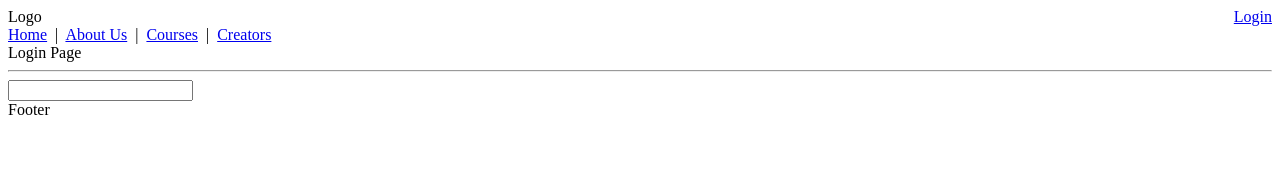
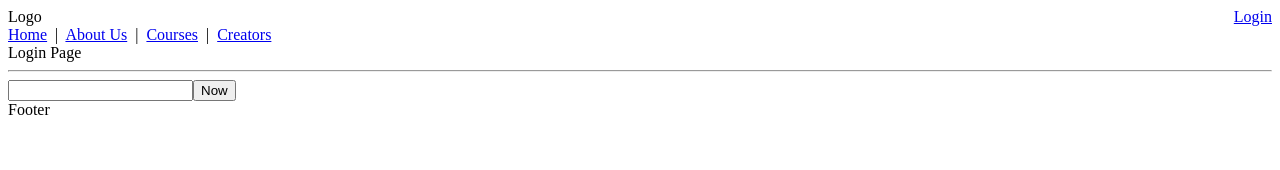
Before and after one commit to sosensible/ols-web, a Vue app: page /login in a window 1280 px wide. Shown: the top 170 px of the page. Built offline with nearby package versions, Linux system fonts and the light colour scheme.

Commit message:
Changes from within CodeSpaces.

```diff
--- a/src/views/core/LoginView.vue
+++ b/src/views/core/LoginView.vue
@@ -8,4 +8,5 @@ const user = useUserStore();
   Login Page
   <hr />
   <input v-model="user.name" />
+  <button>Now</button>
 </template>
```
